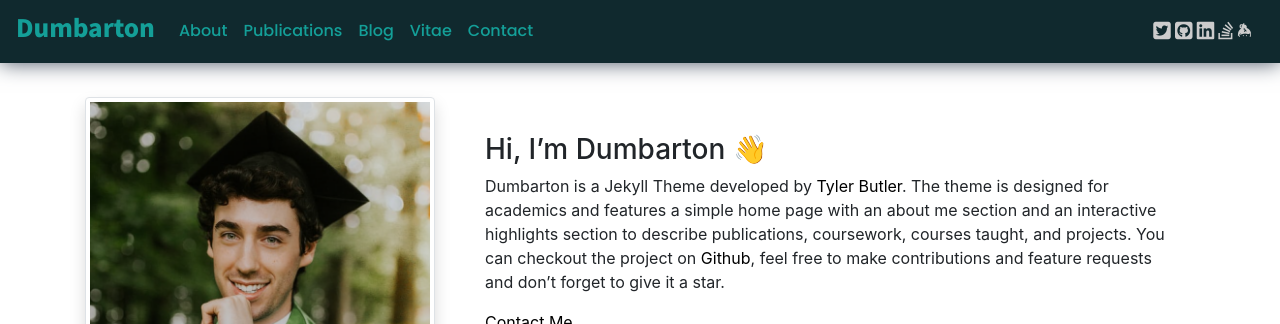
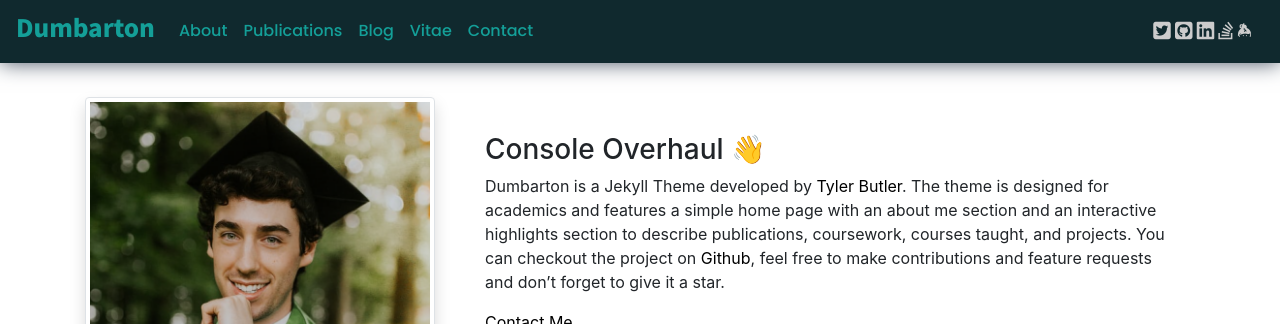
Before and after one commit to Websitebydesign/consoleoverhaul, a Jekyll site: the page built from index.md, in a window 1280 px wide. Shown: the top 324 px of the page. Built offline with Jekyll 4.4.1, drawn with Linux system fonts in a browser that asks for light colours; nearby versions of some CDN libraries; comment, search, counter and statistics services are not loaded; our own code applies the rules of GitHub Pages for plain Markdown files.

Commit message:
index.md: updated markdown_content

```diff
--- a/index.md
+++ b/index.md
@@ -1,9 +1,10 @@
 ---
 layout: home
-title:
-date: 2020-11-20
+title: null
+date: '2020-11-20'
 ---
-### Hi, I'm Dumbarton 👋
+### Console Overhaul 👋
+
 Dumbarton is a Jekyll Theme developed by [Tyler Butler](https://github.com/tcbutler320). The theme is designed for academics and features a simple home page with an about me section and an interactive highlights section to describe publications, coursework, courses taught, and projects. You can checkout the project on [Github](https://github.com/tcbutler320/Jekyll-Theme-Dumbarton), feel free to make contributions and feature requests and don't forget to give it a star.
 
 <a href="/contact.html" class="highlighted">Contact Me</a>
```
